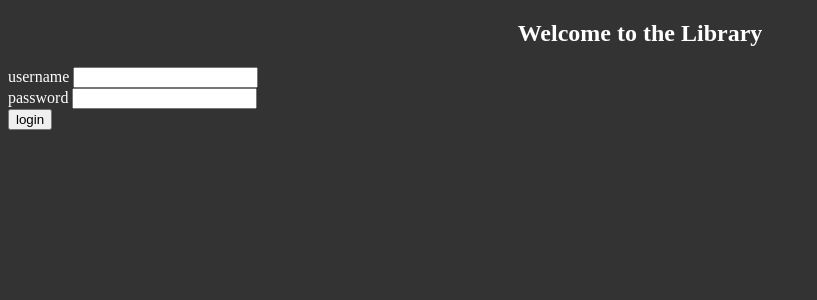
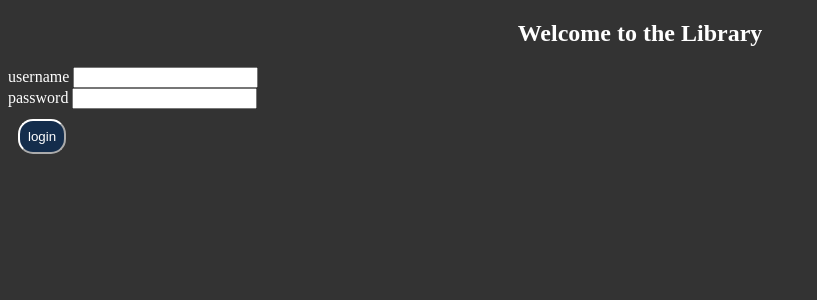
Before and after one commit to CadenceElaina/fullstackopen, a React (Create React App) app in the folder part8/library-frontend/: page /books in a window 1280 px wide. Shown: the top 300 px of the page, without its empty margins (0-817 px from the left). Built offline with nearby package versions, Linux system fonts and the light colour scheme.

Commit message:
8.19 filter books by genre

```diff
--- a/part8/library-frontend/src/components/Books.js
+++ b/part8/library-frontend/src/components/Books.js
@@ -12,15 +12,21 @@ const Books = (props) => {
 
   const books = result.data.allBooks || [];
   //console.log("books:", books);
-
+  //console.log(books);
   if (result.loading) {
     return <div>loading...</div>;
   }
 
+  // Get only unique genres
+  // flatMap is same as const unique = [...new Set(arr.map((b) => b.genres).flat())] but slightly more effiecient
+  const genres = [...new Set(books.flatMap((book) => book.genres))];
+  //console.log(genres);
   return (
     <div className="container">
       <h2>books</h2>
+      <p>Genre is {genre}</p>
       {books.length > 0 ? (
+        <div>
           <table>
             <tbody>
               <tr>
@@ -28,7 +34,9 @@ const Books = (props) => {
                 <th>author</th>
                 <th>published</th>
               </tr>
-            {books.map((b) => (
+              {books
+                .filter((b) => (genre !== "all" ? b.genres.includes(genre) : b))
+                .map((b) => (
                   <tr key={b.title}>
                     <td>{b.title}</td>
                     <td>{b.author.name}</td>
@@ -37,6 +45,13 @@ const Books = (props) => {
                 ))}
             </tbody>
           </table>
+          {genres.map((genre) => (
+            <button key={genre} onClick={() => setGenre(genre)}>
+              {genre}
+            </button>
+          ))}
+          <button onClick={() => setGenre("all")}>all genres</button>
+        </div>
       ) : (
         <>no books...</>
       )}
--- a/part8/library-frontend/src/components/Nav.js
+++ b/part8/library-frontend/src/components/Nav.js
@@ -13,9 +13,8 @@ const Nav = ({ logout }) => {
         <Link to="/newbook" className="nav-link">
           Add a Book
         </Link>
-        <li>
-          <button onClick={logout}>logout</button>
-        </li>
+
+        <button onClick={logout}>logout</button>
       </ul>
     </div>
   );
--- a/part8/library-frontend/src/index.css
+++ b/part8/library-frontend/src/index.css
@@ -11,6 +11,17 @@ tr:hover {
 }
 td {
   padding: 0.5rem;
+}
+button {
+  padding: 0.5rem;
+  background-color: #142d4c;
+  border-color: #fff;
+  border-radius: 15px;
+  color: white;
+  margin: 10px;
+}
+button:hover {
+  background-color: #385170;
 }
 .title {
   text-align: center;
@@ -47,5 +58,5 @@ td {
   padding: 1rem;
 }
 .nav-link:hover {
-  color: blue;
+  color: #9fd3c7;
 }
```
Lines whose indentation alone changed are shown as unchanged.
